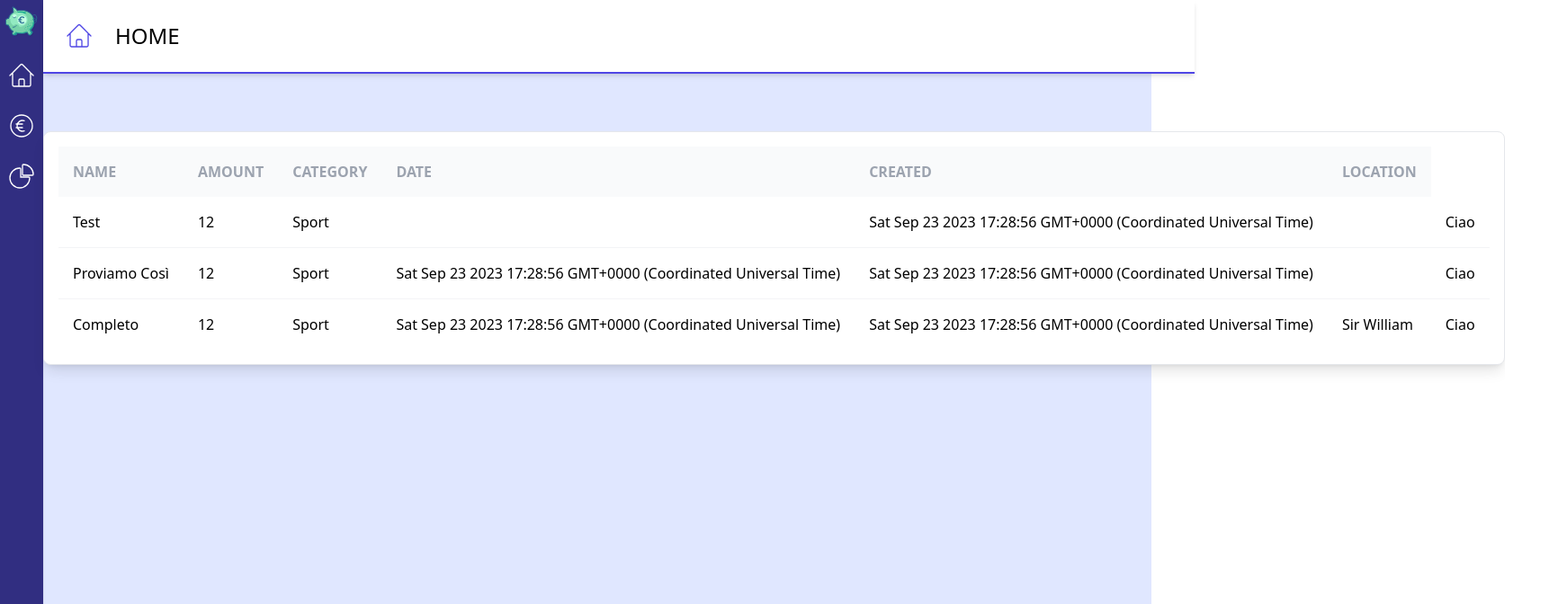
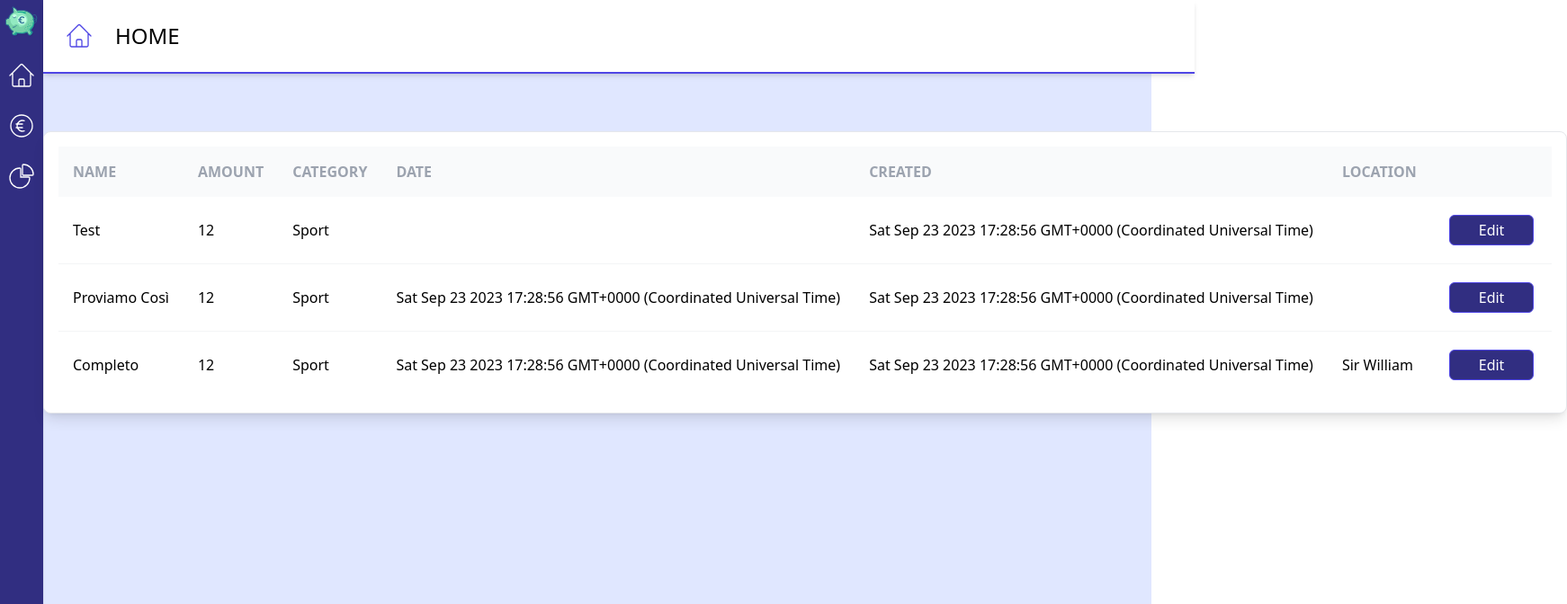
Before and after one commit to DomeT99/hello-money, a Vue app: page /expense in a window 1280 px wide. Shown: the top 672 px of the page at 90% size, 1742 px wide, since content can reach past the window. Built offline with nearby package versions, Linux system fonts and the light colour scheme.

Commit message:
feat: create button component

```diff
--- a/src/HMExpense/ExpenseView.vue
+++ b/src/HMExpense/ExpenseView.vue
@@ -11,7 +11,7 @@ const store = useExpensesStore();
     <div class="mx-auto bg-white shadow-lg rounded-lg border border-gray-200">
       <HMExpenseTable
         :body="store.expenses"
-        :header="['Name', 'Amount', 'Category', 'Date', 'Created', 'Location']"
+        :header="['Name', 'Amount', 'Category', 'Date', 'Created', 'Location', '']"
       />
     </div>
   </div>
--- a/src/HMExpense/HMExpenseTable.vue
+++ b/src/HMExpense/HMExpenseTable.vue
@@ -1,6 +1,8 @@
 <script setup lang="ts">
 import { type Table } from "@/types/components";
 import { type Expenses } from "@/types/models";
+
+import HMButton from "@/components/HMButton.vue";
 
 const props = defineProps<Table<Expenses>>();
 </script>
@@ -42,7 +44,7 @@ const props = defineProps<Table<Expenses>>();
               <div class="font-medium">{{ item.location }}</div>
             </td>
             <td class="p-2 whitespace-nowrap">
-              <button>Ciao</button>
+              <HMButton>Edit</HMButton>
             </td>
           </tr>
         </tbody>
--- /dev/null
+++ b/src/components/HMButton.vue
@@ -0,0 +1,15 @@
+<script setup lang="ts">
+import { type Button } from "@/types/components";
+
+const props = defineProps<Button>();
+</script>
+
+<template>
+  <button
+    class="border border-indigo-600 bg-indigo-900 text-white rounded-md px-4 py-0.5 m-0.5 transition duration-500 ease select-none hover:bg-indigo-600 focus:outline-none focus:shadow-outline"
+    :type="props.type ?? 'button'"
+    :disabled="props.disabled"
+  >
+    <slot></slot>
+  </button>
+</template>
--- a/src/components/HMNavbar.vue
+++ b/src/components/HMNavbar.vue
@@ -40,7 +40,10 @@ function changeIcon(icon: Component) {
       </div>
 
       <ul class="mt-1">
-        <li class="hover:bg-indigo-800" v-for="option of principalMenuOptions">
+        <li
+          class="hover:bg-indigo-800 focus:outline-none focus:shadow-outline transition duration-500 ease"
+          v-for="option of principalMenuOptions"
+        >
           <a
             @click="handleRoute(option.route, option.icon)"
             class="h-10 px-1 flex justify-center items-center w-full focus:text-orange-500"
@@ -51,7 +54,10 @@ function changeIcon(icon: Component) {
       </ul>
 
       <div class="mt-auto">
-        <div class="hover:bg-indigo-800" v-for="option of secondaryMenuOptions">
+        <div
+          class="hover:bg-indigo-800 focus:outline-none focus:shadow-outline transition duration-500 ease"
+          v-for="option of secondaryMenuOptions"
+        >
           <a
             @click="handleRoute(option.route, option.icon)"
             class="h-10 px-1 flex justify-center items-center w-full focus:text-orange-500"
--- a/src/types/components.ts
+++ b/src/types/components.ts
@@ -15,3 +15,8 @@ export type Table<T> = {
   header: string[];
   body?: T[];
 };
+
+export type Button = {
+  type?: "button" | "submit" | "reset";
+  disabled?: boolean;
+};
```
